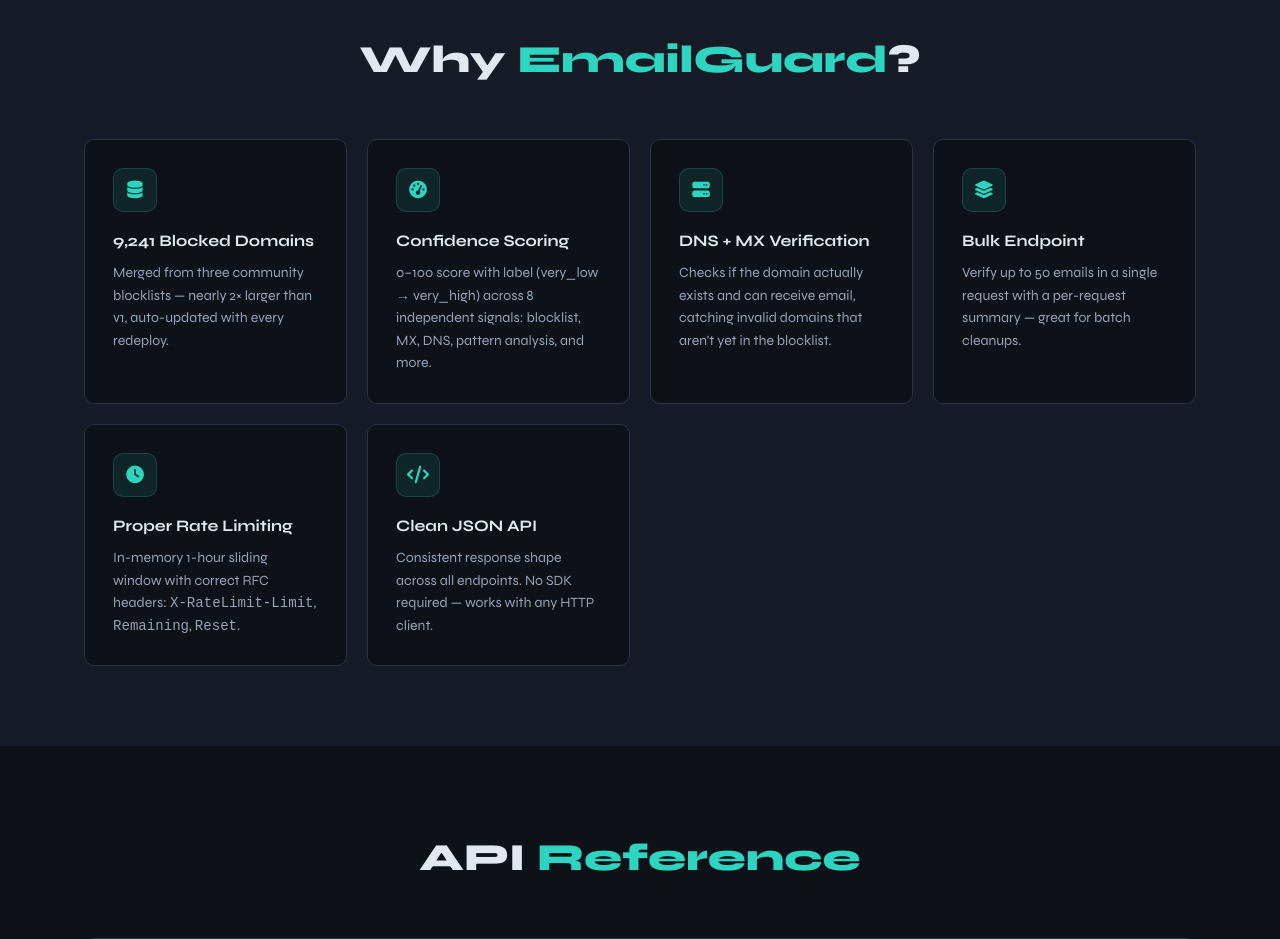
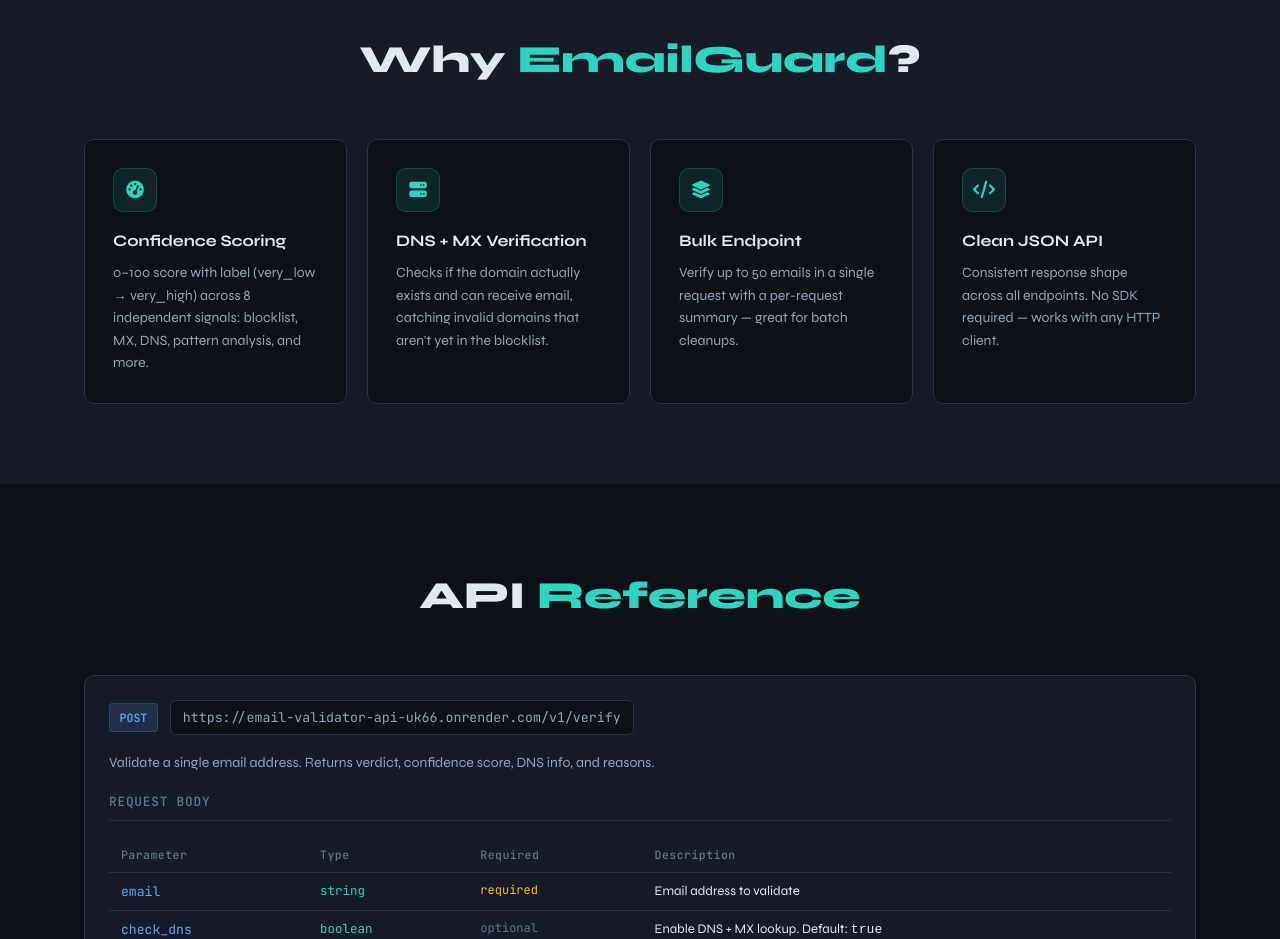
Before and after one commit to elvishpatel/disposable-email-checker-api, a website: page public/index.html in a window 1280 px wide. Shown: the part 1140-2079 px from the top of the page. Drawn offline with Linux system fonts and the light colour scheme.

```diff
--- a/public/index.html
+++ b/public/index.html
@@ -712,11 +712,6 @@
     <h2 class="section-title">Why <span>EmailGuard</span>?</h2>
     <div class="features-grid">
       <div class="feature-card">
-        <div class="feature-icon"><i class="fas fa-database"></i></div>
-        <h3>9,241 Blocked Domains</h3>
-        <p>Merged from three community blocklists — nearly 2× larger than v1, auto-updated with every redeploy.</p>
-      </div>
-      <div class="feature-card">
         <div class="feature-icon"><i class="fas fa-gauge-high"></i></div>
         <h3>Confidence Scoring</h3>
         <p>0–100 score with label (very_low → very_high) across 8 independent signals: blocklist, MX, DNS, pattern analysis, and more.</p>
@@ -730,11 +725,6 @@
         <div class="feature-icon"><i class="fas fa-layer-group"></i></div>
         <h3>Bulk Endpoint</h3>
         <p>Verify up to 50 emails in a single request with a per-request summary — great for batch cleanups.</p>
-      </div>
-      <div class="feature-card">
-        <div class="feature-icon"><i class="fas fa-clock"></i></div>
-        <h3>Proper Rate Limiting</h3>
-        <p>In-memory 1-hour sliding window with correct RFC headers: <code>X-RateLimit-Limit</code>, <code>Remaining</code>, <code>Reset</code>.</p>
       </div>
       <div class="feature-card">
         <div class="feature-icon"><i class="fas fa-code"></i></div>
```
